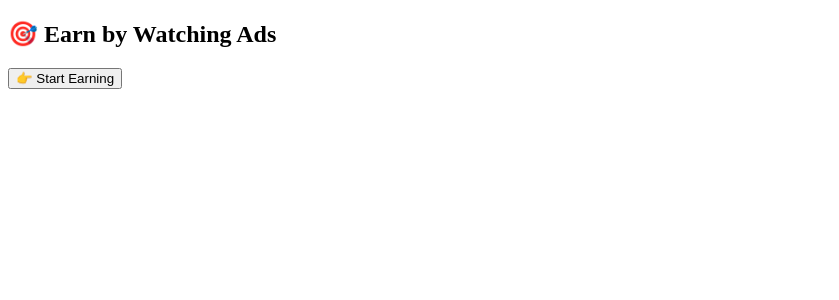
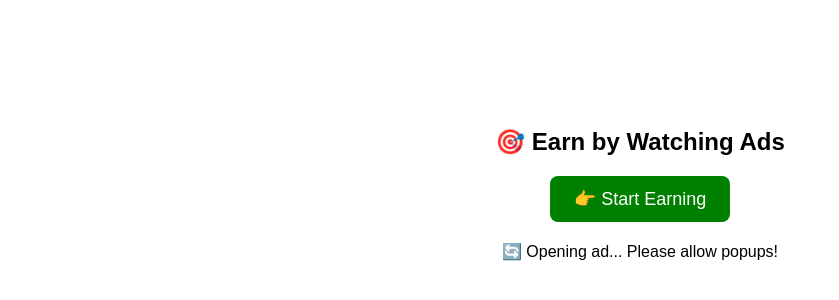
Before and after one commit to ShHasib/monetag-miniapp, a plain HTML site: page index.html in a window 1280 px wide. Both pictures are taken after a click on the button "👉 Start Earning". Shown: the whole page, without its empty margins (0-839 px from the left). Drawn offline with Linux system fonts and the light colour scheme.

Commit message:
Update index.html

```diff
--- a/index.html
+++ b/index.html
@@ -1,18 +1,23 @@
 <!DOCTYPE html>
 <html>
   <head>
-  <title>Earn by Ads</title>
-  <!-- 🔽 এই জায়গায় Script টা বসান -->
-  <script src='https://libtl.com/sdk.js' data-zone='9621423' data-sdk='show_9621423'></script>
+    <title>Earn By Ads</title>
+    <!-- ✅ Correct Monetag Popunder SDK Script -->
+    <script src="https://libtl.com/sdk.js" data-zone="9621423" data-sdk="show_9621423"></script>
+    <style>
+      body { text-align: center; padding-top: 100px; font-family: sans-serif; }
+      button { padding: 12px 24px; font-size: 18px; background: green; color: white; border: none; border-radius: 8px; }
+    </style>
   </head>
   <body>
     <h2>🎯 Earn by Watching Ads</h2>
-  <button onclick="startAd()">👉 Start Earning</button>
+    <button onclick="showAd()">👉 Start Earning</button>
+    <p id="status" style="margin-top: 20px;"></p>
 
     <script>
-    function startAd() {
-      // অ্যাড trigger করার জন্য, user ক্লিক করলেই ad show হয়
-      // যদি SDK script autoload হয়, শুধু ক্লিক ই যথেষ্ট
+      function showAd() {
+        document.getElementById("status").innerText = "🔄 Opening ad... Please allow popups!";
+        // This click will trigger Monetag SDK to show popup ad
       }
     </script>
   </body>
```
Lines whose indentation alone changed are shown as unchanged.
